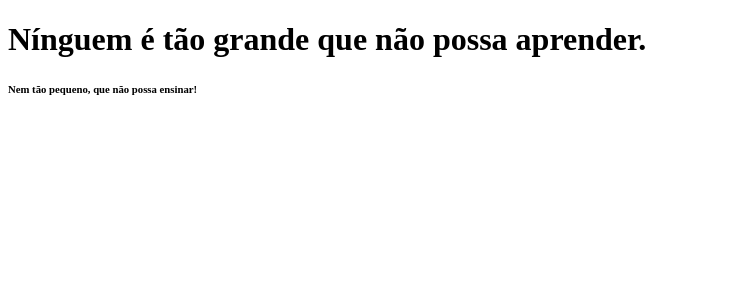
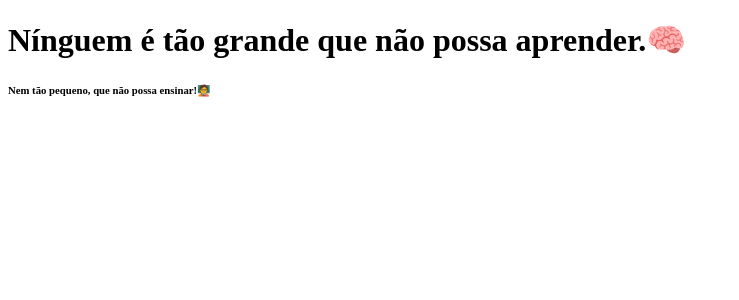
Before and after one commit to Nick91-qui/clone-tabnews, a Next.js app: page / in a window 1280 px wide. Shown: the top 300 px of the page, without its empty margins (0-739 px from the left). Built offline with nearby package versions, Linux system fonts and the light colour scheme.

Commit message:
alteração de mensagem

```diff
--- a/pages/index.js
+++ b/pages/index.js
@@ -1,5 +1,5 @@
 function Home() {
-    return <header><h1>Nínguem é tão grande que não possa aprender.</h1> <h6>Nem tão pequeno, que não possa ensinar!</h6></header>;
+    return <header><h1>Nínguem é tão grande que não possa aprender.🧠</h1> <h6>Nem tão pequeno, que não possa ensinar!🧑‍🏫</h6></header>;
 }
 
 export default Home;
```
